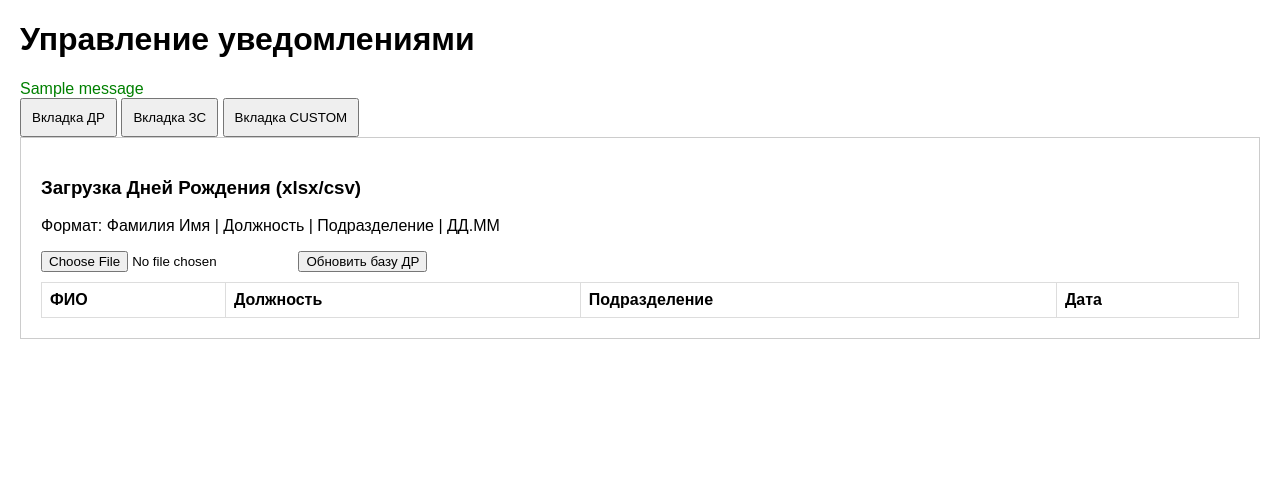
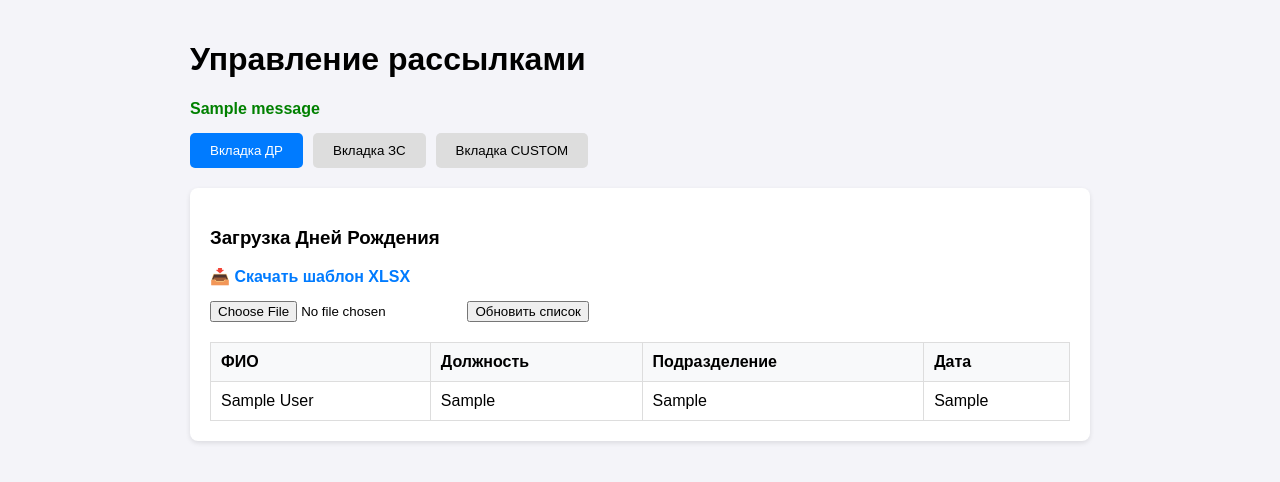
Before and after one commit to ankoriru/reminder, a Flask app: page / in a window 1280 px wide. Shown: the top 482 px of the page. Run offline with Flask 3, Linux system fonts and the light colour scheme; the visitor is signed in with stand-in values (Sample User, id 1); tables that the repository leaves empty hold one stand-in row (values such as "Sample post"); one stand-in notice (Sample message) is shown; lists and menus that the app fills with data are empty.

Commit message:
Update index.html

```diff
--- a/templates/index.html
+++ b/templates/index.html
@@ -2,85 +2,97 @@
 <html lang="ru">
 <head>
     <meta charset="UTF-8">
-    <title>Панель управления Ботом</title>
+    <title>Настройки Бота</title>
     <style>
-        body { font-family: sans-serif; margin: 20px; }
-        .tab { display: none; padding: 20px; border: 1px solid #ccc; }
-        .active { display: block; }
-        button.tab-btn { padding: 10px; cursor: pointer; }
-        table { width: 100%; border-collapse: collapse; margin-top: 10px; }
-        th, td { border: 1px solid #ddd; padding: 8px; text-align: left; }
+        body { font-family: Arial, sans-serif; max-width: 900px; margin: auto; padding: 20px; background: #f4f4f9; }
+        .nav { display: flex; gap: 10px; margin-bottom: 20px; }
+        .nav button { padding: 10px 20px; cursor: pointer; border: none; background: #ddd; border-radius: 5px; }
+        .nav button.active { background: #007bff; color: white; }
+        .content { background: white; padding: 20px; border-radius: 8px; box-shadow: 0 2px 5px rgba(0,0,0,0.1); }
+        .tab { display: none; }
+        .active-tab { display: block; }
+        table { width: 100%; border-collapse: collapse; margin-top: 20px; }
+        th, td { border: 1px solid #ddd; padding: 10px; text-align: left; }
+        th { background: #f8f9fa; }
+        .btn-dl { display: inline-block; margin-bottom: 15px; color: #007bff; text-decoration: none; font-weight: bold; }
+        .flash { color: green; margin-bottom: 15px; font-weight: bold; }
     </style>
 </head>
 <body>
-    <h1>Управление уведомлениями</h1>
-    {% with messages = get_flashed_messages() %}{% if messages %}
-        <div style="color: green;">{{ messages[0] }}</div>
-    {% endif %}{% endwith %}
+    <h1>Управление рассылками</h1>
 
-    <div>
-        <button class="tab-btn" onclick="openTab('dr')">Вкладка ДР</button>
-        <button class="tab-btn" onclick="openTab('zs')">Вкладка ЗС</button>
-        <button class="tab-btn" onclick="openTab('custom')">Вкладка CUSTOM</button>
+    {% with messages = get_flashed_messages() %}
+      {% if messages %}<div class="flash">{{ messages[0] }}</div>{% endif %}
+    {% endwith %}
+
+    <div class="nav">
+        <button onclick="showTab('dr')" id="btn-dr" class="active">Вкладка ДР</button>
+        <button onclick="showTab('zs')" id="btn-zs">Вкладка ЗС</button>
+        <button onclick="showTab('custom')" id="btn-custom">Вкладка CUSTOM</button>
     </div>
 
-    <div id="dr" class="tab active">
-        <h3>Загрузка Дней Рождения (xlsx/csv)</h3>
-        <p>Формат: Фамилия Имя | Должность | Подразделение | ДД.ММ</p>
+    <div class="content">
+        <div id="dr" class="tab active-tab">
+            <h3>Загрузка Дней Рождения</h3>
+            <a href="/download_template/dr" class="btn-dl">📥 Скачать шаблон XLSX</a>
             <form action="/upload_dr" method="post" enctype="multipart/form-data">
-            <input type="file" name="file" accept=".xlsx, .csv">
-            <button type="submit">Обновить базу ДР</button>
+                <input type="file" name="file" accept=".xlsx" required>
+                <button type="submit">Обновить список</button>
             </form>
             <table>
                 <tr><th>ФИО</th><th>Должность</th><th>Подразделение</th><th>Дата</th></tr>
-            {% for row in birthdays %}
-            <tr><td>{{row.full_name}}</td><td>{{row.pos}}</td><td>{{row.dep}}</td><td>{{row.bday}}</td></tr>
+                {% for b in bdays %}
+                <tr><td>{{b.full_name}}</td><td>{{b.pos}}</td><td>{{b.dep}}</td><td>{{b.bday}}</td></tr>
                 {% endfor %}
             </table>
         </div>
 
         <div id="zs" class="tab">
             <h3>Значимые события</h3>
-        <p>Формат: Событие | Напоминание | ДД.ММ.ГГ ЧЧ:ММ</p>
+            <a href="/download_template/zs" class="btn-dl">📥 Скачать шаблон XLSX</a>
             <form action="/upload_zs" method="post" enctype="multipart/form-data">
-            <input type="file" name="file" accept=".xlsx, .csv">
-            <button type="submit">Обновить базу ЗС</button>
+                <input type="file" name="file" accept=".xlsx" required>
+                <button type="submit">Обновить события</button>
             </form>
             <table>
-            <tr><th>Событие</th><th>Текст напоминания</th><th>Дата и время</th></tr>
-            {% for row in events %}
-            <tr><td>{{row.event_name}}</td><td>{{row.reminder_text}}</td><td>{{row.dt}}</td></tr>
+                <tr><th>Событие</th><th>Напоминание</th><th>Дата/Время</th></tr>
+                {% for e in evs %}
+                <tr><td>{{e.event_name}}</td><td>{{e.reminder_text}}</td><td>{{e.dt}}</td></tr>
                 {% endfor %}
             </table>
         </div>
 
         <div id="custom" class="tab">
-        <h3>Ручное уведомление</h3>
+            <h3>Ручная отправка сообщений</h3>
             <form action="/add_custom" method="post">
-            <textarea name="text" placeholder="Текст сообщения" required></textarea><br><br>
-            <input type="datetime-local" name="dt" required>
+                <p>Текст сообщения:<br><textarea name="text" rows="3" style="width:100%" required></textarea></p>
+                <p>Дата и время: <input type="datetime-local" name="dt" required></p>
+                <p>Периодичность:
                     <select name="period">
                         <option>Единоразово</option>
                         <option>Каждый день</option>
                         <option>Каждую неделю</option>
-                <option>Раз в месяц</option>
                     </select>
-            <button type="submit">Сохранить</button>
+                </p>
+                <button type="submit">Сохранить напоминание</button>
             </form>
-        <h3>Активные напоминания</h3>
+            <hr>
+            <h3>Список CUSTOM напоминаний</h3>
             <table>
-            <tr><th>Текст</th><th>Когда</th><th>Период</th></tr>
-            {% for row in customs %}
-            <tr><td>{{row.text}}</td><td>{{row.dt}}</td><td>{{row.period}}</td></tr>
+                <tr><th>Сообщение</th><th>Когда</th><th>Период</th></tr>
+                {% for c in customs %}
+                <tr><td>{{c.text}}</td><td>{{c.dt}}</td><td>{{c.period}}</td></tr>
                 {% endfor %}
             </table>
         </div>
+    </div>
 
     <script>
-        function openTab(name) {
-            var tabs = document.getElementsByClassName("tab");
-            for (var i = 0; i < tabs.length; i++) tabs[i].style.display = "none";
-            document.getElementById(name).style.display = "block";
+        function showTab(id) {
+            document.querySelectorAll('.tab').forEach(t => t.classList.remove('active-tab'));
+            document.querySelectorAll('.nav button').forEach(b => b.classList.remove('active'));
+            document.getElementById(id).classList.add('active-tab');
+            document.getElementById('btn-' + id).classList.add('active');
         }
     </script>
 </body>
```
Lines whose indentation alone changed are shown as unchanged.
